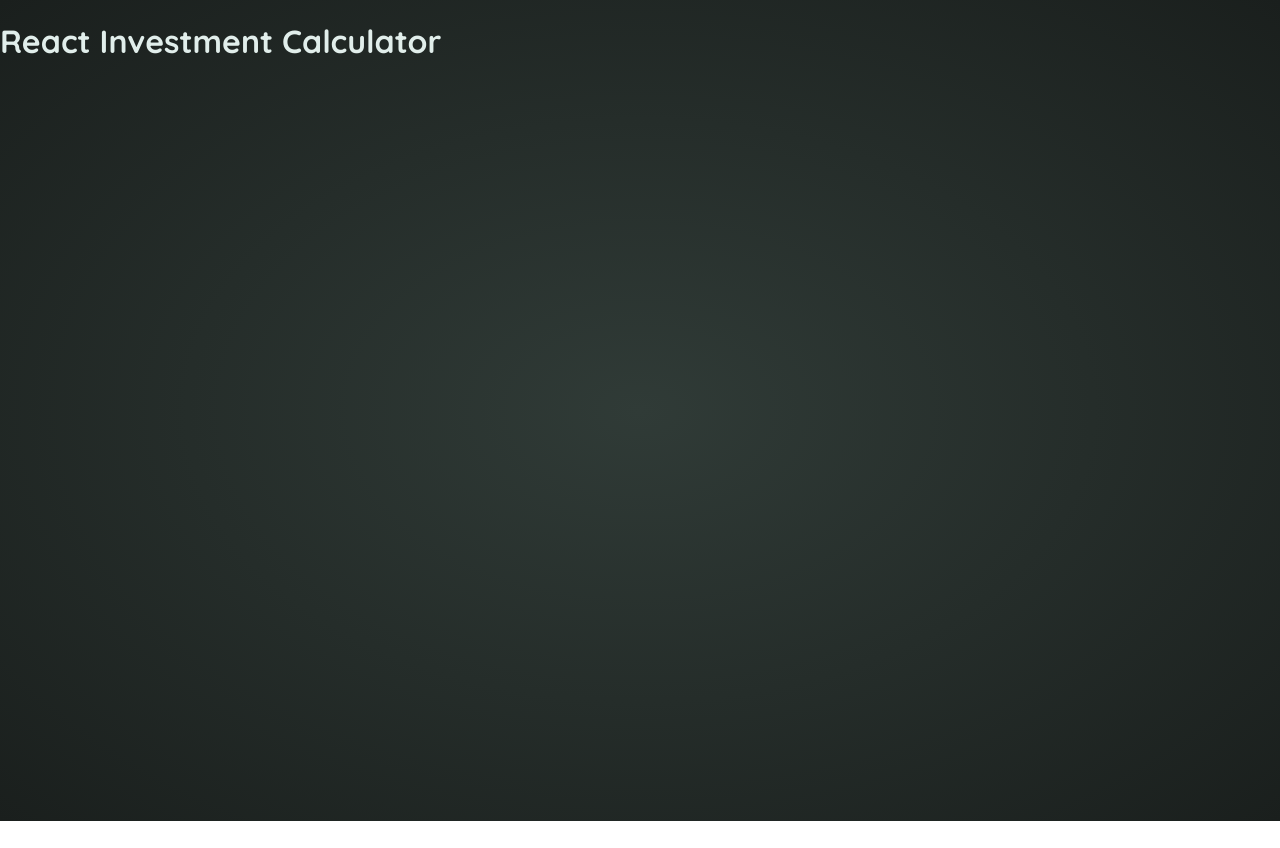
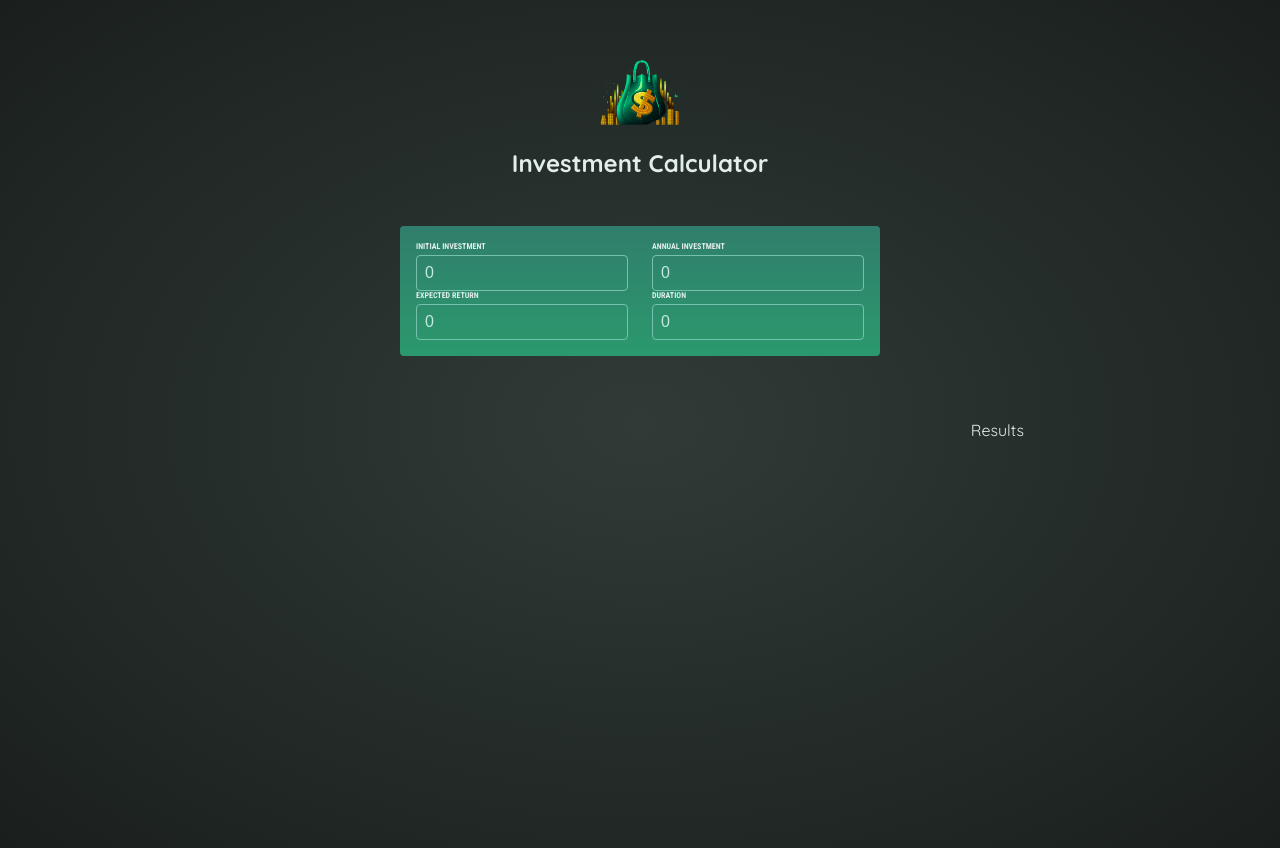
Before and after one commit to vaibhavkmr23/BasicInvestment_Calculator, a React (Vite) app: page / in a window 1280 px wide. Before the commit the page ends 821 px from the top, so only its background shows below. Built offline with nearby package versions, Linux system fonts and the light colour scheme.

Commit message:
Adding Header , User Input and Table(results) Component

```diff
--- a/src/App.jsx
+++ b/src/App.jsx
@@ -1,7 +1,86 @@
+import { useState } from "react";
+import Header from "./components/Header";
+import UserInput from "./components/UserInput";
+import Table from "./components/Table";
+import { calculateInvestmentResults } from "./util/investment";
 function App() {
+  const [initialInvestment, setInitialInvestment] = useState(0);
+  const [annualInvestment, setAnnualInvestment] = useState(0);
+  const [expectedReturn, setExpectedReturn] = useState(0);
+  const [duration, setDuration] = useState(0);
+
+  const dataObj = {
+    initialInvestment,
+    annualInvestment,
+    expectedReturn,
+    duration,
+  };
+  const result = calculateInvestmentResults(dataObj);
+
+  function handleInitialInvestChange(e) {
+    // console.log(e.target.value)
+    setInitialInvestment(e.target.value);
+    console.log(initialInvestment);
+  }
+  function handleAnnualInvestChange(e) {
+    // console.log(e.target.value)
+    setAnnualInvestment(e.target.value);
+    console.log(annualInvestment);
+  }
+  function handleExpectedReturnChange(e) {
+    // console.log(e.target.value)
+    setExpectedReturn(e.target.value);
+    console.log(expectedReturn);
+  }
+  function handleDurationChange(e) {
+    // console.log(e.target.value)
+    setDuration(e.target.value);
+    console.log(duration);
+  }
+
   return (
-    <h1>React Investment Calculator</h1>
-  )
+    <>
+      <Header />
+      <section id="user-input">
+        <div className="input-group">
+          <UserInput
+            type="number"
+            className="input-group"
+            value={initialInvestment}
+            inputValue="INITIAL INVESTMENT"
+            onKeyChange={handleInitialInvestChange}
+          />
+          <UserInput
+            type="number"
+            value={annualInvestment}
+            className="input-group"
+            inputValue="ANNUAL INVESTMENT"
+            onKeyChange={handleAnnualInvestChange}
+          />
+        </div>
+        <div className="input-group">
+          <UserInput
+            type="number"
+            value={expectedReturn}
+            className="input-group"
+            inputValue="EXPECTED RETURN"
+            onKeyChange={handleExpectedReturnChange}
+          />
+          <UserInput
+            type="number"
+            value={duration}
+            className="input-group"
+            inputValue="DURATION"
+            onKeyChange={handleDurationChange}
+          />
+        </div>
+      </section>
+
+      <div id="result">
+        <Table annualData={result} dataObj={dataObj}/>
+      </div>
+    </>
+  );
 }
 
-export default App
+export default App;
--- /dev/null
+++ b/src/components/Header.jsx
@@ -0,0 +1,10 @@
+import headerImg from "../assets/investment-calculator-logo.png";
+
+export default function Header() {
+  return (
+    <header id="header">
+      <img src={headerImg} />
+      <h1>Investment Calculator</h1>
+    </header>
+  );
+}
--- /dev/null
+++ b/src/components/Table.jsx
@@ -0,0 +1,32 @@
+export default function Table({ annualData,dataObj }) {
+    console.log(dataObj)
+  return (
+    <p>Results</p>
+    // <table>
+    //   <thead>
+    //     <tr>
+    //       <th>Year</th>
+    //       <th>Investment Value</th>
+    //       <th>Interest(year)</th>
+    //       <th>Total Interest</th>
+    //       <th>Invested Capital</th>
+    //     </tr>
+    //   </thead>
+    //   <tbody>
+    //     <tr>
+    //       {annualData.map((data) => {
+    //         return (
+    //           <>
+    //             <td>{data.year}</td>
+    //             <td></td>
+    //             <td>{data.interest}</td>
+    //             <td></td>
+    //             <td></td>
+    //           </>
+    //         );
+    //       })}
+    //     </tr>
+    //   </tbody>
+    // </table>
+  );
+}
--- /dev/null
+++ b/src/components/UserInput.jsx
@@ -0,0 +1,30 @@
+import { useState } from "react";
+
+export default function UserInput({
+  type,
+//   className,
+  inputValue,
+  onKeyChange,
+  value,
+}) {
+  // const[change,setChange] = useState(0)
+  // function handleChange(e){
+  //     setChange(e.target.value)
+  //     console.log(change)
+  // }
+  // console.log(change)
+  return (
+    <>
+      <div>
+        <label htmlFor="name">{inputValue}</label>
+        <input
+          type={type}
+          value={value}
+          onChange={(e) => onKeyChange(e)}
+          required
+        //   className={className}
+        />
+      </div>
+    </>
+  );
+}
```
